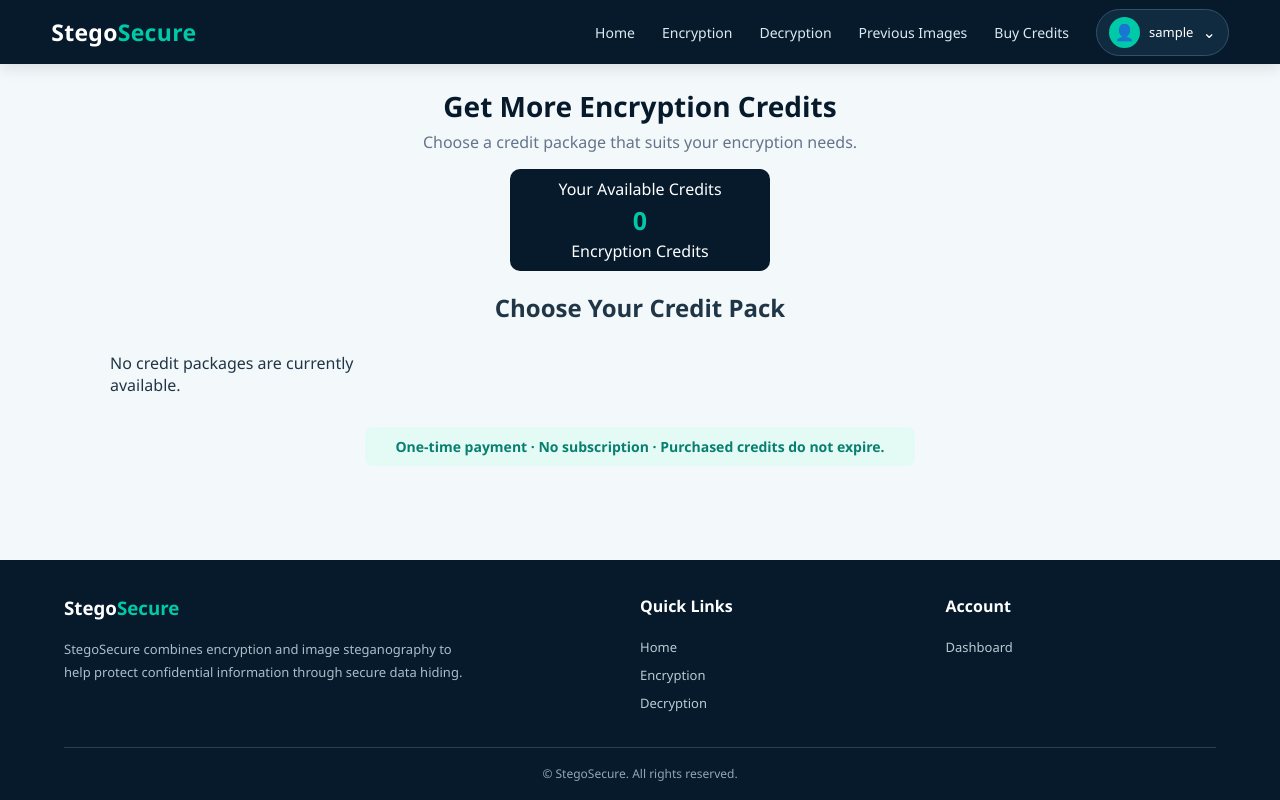
After one commit to nikhilkadam-lab/StegoSecure, a Flask app: page /credits in a window 1280 px wide. The commit adds this page. Run offline with Flask 3, Linux system fonts and the light colour scheme; the visitor is signed in with stand-in values (Sample User, id 1); data that the repository does not hold is empty; some libraries are stand-ins or nearby versions.

Commit message:
Implement Razorpay credit purchases and navigation

```diff
--- a/app.py
+++ b/app.py
@@ -77,6 +77,10 @@ CSRFProtect(app)
 from routes.auth_routes import auth_bp
 
 app.register_blueprint(auth_bp)
+
+from routes.payment_routes import payment_bp
+
+app.register_blueprint(payment_bp)
 
 
 def load_encrypted_png(uploaded):
--- a/config.py
+++ b/config.py
@@ -13,6 +13,10 @@ load_dotenv(BASE_DIR / ".env")
 class Config:
     SECRET_KEY = os.getenv("SECRET_KEY")
 
+        # Razorpay payment configuration
+    RAZORPAY_KEY_ID = os.getenv("RAZORPAY_KEY_ID")
+    RAZORPAY_KEY_SECRET = os.getenv("RAZORPAY_KEY_SECRET")
+
     SESSION_COOKIE_HTTPONLY = True
     SESSION_COOKIE_SAMESITE = "Lax"
     SESSION_COOKIE_SECURE = (
--- a/requirements.txt
+++ b/requirements.txt
@@ -22,3 +22,4 @@ typing_extensions==4.16.0
 Werkzeug==3.1.9
 WTForms==3.3.2
 numpy==2.5.4
+razorpay==2.0.1
--- /dev/null
+++ b/routes/payment_routes.py
@@ -0,0 +1,114 @@
+
+from flask import (
+    Blueprint,
+    render_template,
+    request,
+    jsonify,
+    session,
+    current_app,
+)
+
+from services.payment_service import (
+    get_active_plans,
+    create_razorpay_order,
+)
+from services.credit_service import get_remaining_credits
+from services.payment_service import verify_and_credit_payment
+
+
+payment_bp = Blueprint("payments", __name__)
+
+
+@payment_bp.route("/credits")
+def credits_page():
+    if "user_id" not in session:
+        from flask import redirect, url_for
+        return redirect(
+            url_for("auth.login", next=url_for("payments.credits_page"))
+        )
+
+    try:
+        plans = get_active_plans()
+        remaining_credits = get_remaining_credits(session["user_id"])
+
+        return render_template(
+            "credits.html",
+            plans=plans,
+            remaining_credits=remaining_credits,
+        )
+
+    except Exception:
+        current_app.logger.exception("Unable to load credit plans")
+        return "Unable to load credit plans. Please try again.", 500
+
+
+@payment_bp.route("/payments/create-order", methods=["POST"])
+def create_order():
+    if "user_id" not in session:
+        return jsonify({"error": "Please log in first."}), 401
+
+    data = request.get_json(silent=True) or {}
+    plan_id = data.get("plan_id")
+
+    if not isinstance(plan_id, int) or isinstance(plan_id, bool) or plan_id <= 0:
+        return jsonify({"error": "Invalid credit plan."}), 400
+
+    try:
+        order = create_razorpay_order(
+            user_id=session["user_id"],
+            plan_id=plan_id,
+            key_id=current_app.config["RAZORPAY_KEY_ID"],
+            key_secret=current_app.config["RAZORPAY_KEY_SECRET"],
+        )
+
+        order["key_id"] = current_app.config["RAZORPAY_KEY_ID"]
+
+        return jsonify(order), 200
+
+    except ValueError as exc:
+        return jsonify({"error": str(exc)}), 400
+
+    except Exception:
+        current_app.logger.exception("Razorpay order creation failed")
+        return jsonify({
+            "error": "Unable to start payment. Please try again."
+        }), 500
+
+
+@payment_bp.route("/payments/verify", methods=["POST"])
+def verify_payment():
+    if "user_id" not in session:
+        return jsonify({"error": "Please log in first."}), 401
+
+    data = request.get_json(silent=True) or {}
+
+    payment_id = data.get("razorpay_payment_id")
+    order_id = data.get("razorpay_order_id")
+    signature = data.get("razorpay_signature")
+
+    if not all(
+        isinstance(value, str) and value.strip()
+        for value in (payment_id, order_id, signature)
+    ):
+        return jsonify({"error": "Invalid payment details."}), 400
+
+    try:
+        result = verify_and_credit_payment(
+            user_id=session["user_id"],
+            payment_id=payment_id,
+            order_id=order_id,
+            signature=signature,
+            key_id=current_app.config["RAZORPAY_KEY_ID"],
+            key_secret=current_app.config["RAZORPAY_KEY_SECRET"],
+        )
+
+        return jsonify(result), 200
+
+    except ValueError as exc:
+        return jsonify({"error": str(exc)}), 400
+
+    except Exception:
+        current_app.logger.exception("Payment verification failed")
+        return jsonify({
+            "error": "Unable to verify payment. Please contact support if money was deducted."
+        }), 500
--- a/templates/base.html
+++ b/templates/base.html
@@ -307,6 +307,10 @@
                     Previous Images
                 </a>
 
+                <a href="{{ url_for('payments.credits_page') }}">
+    Buy Credits
+</a>
+
                 <details class="profile-menu">
 
                     <summary class="profile-trigger">
--- /dev/null
+++ b/templates/credits.html
@@ -0,0 +1,319 @@
+{% extends "base.html" %}
+
+{% block title %}Buy Credits | StegoSecure{% endblock %}
+
+{% block extra_css %}
+
+.credits-page {
+    max-width: 1100px;
+    margin: 18px auto 25px;
+    padding: 0 20px;
+}
+
+.credits-heading {
+    text-align: center;
+    margin-bottom: 14px;
+}
+
+.credits-heading h1 {
+    color: var(--navy);
+    font-size: 28px;
+    margin-bottom: 6px;
+}
+
+.credits-heading p {
+    color: var(--muted);
+    margin-top: 5px;
+}
+
+.balance-card {
+    max-width: 260px;
+    margin: 0 auto 18px;
+    padding: 9px 15px;
+    background: var(--navy);
+    color: white;
+    border-radius: 10px;
+    text-align: center;
+}
+
+.balance-card h2 {
+    margin: 3px 0;
+    color: var(--teal);
+    font-size: 25px;
+}
+
+.plan-grid {
+    display: grid;
+    grid-template-columns: repeat(4, 1fr);
+    gap: 16px;
+}
+
+.plan-card {
+    background: white;
+    border: 1px solid var(--border);
+    border-radius: 13px;
+    padding: 17px 15px;
+    text-align: center;
+    position: relative;
+    transition: transform .2s, box-shadow .2s;
+}
+
+.plan-card:hover {
+    transform: translateY(-4px);
+    box-shadow: 0 10px 25px #071a2b12;
+}
+
+.plan-card.popular {
+    border: 2px solid var(--teal);
+}
+
+.popular-label {
+    display: inline-block;
+    background: #e4faf5;
+    color: #087f70;
+    padding: 5px 12px;
+    border-radius: 20px;
+    font-size: 11px;
+    font-weight: 700;
+    margin-bottom: 8px;
+}
+
+.plan-card h3 {
+    color: var(--navy);
+    margin: 8px 0;
+}
+
+.plan-price {
+    font-size: 27px;
+    font-weight: 750;
+    color: var(--primary);
+    margin: 12px 0 5px;
+}
+
+.plan-credits {
+    color: var(--muted);
+    margin-bottom: 16px;
+    font-size: 14px;
+}
+
+.buy-button {
+    width: 100%;
+    border: 0;
+    border-radius: 7px;
+    padding: 10px;
+    background: var(--navy);
+    color: white;
+    font-weight: 650;
+    cursor: pointer;
+    transition: background .2s;
+}
+
+.buy-button:hover {
+    background: var(--primary);
+}
+
+.plan-note {
+    text-align: center;
+    color: #087f70;
+    margin: 15px auto 0;
+    font-size: 14px;
+    font-weight: 750;
+    background: #e4faf5;
+    padding: 10px 15px;
+    border-radius: 8px;
+    max-width: 550px;
+}
+
+@media(max-width: 900px) {
+    .plan-grid {
+        grid-template-columns: repeat(2, 1fr);
+    }
+}
+
+@media(max-width: 500px) {
+    .plan-grid {
+        grid-template-columns: 1fr;
+    }
+
+    .credits-page {
+        padding: 0 15px;
+    }
+
+    .credits-heading h1 {
+        font-size: 24px;
+    }
+}
+
+{% endblock %}
+
+
+{% block content %}
+
+<section class="credits-page">
+
+    <div class="credits-heading">
+        <h1>Get More Encryption Credits</h1>
+        <p>
+            Choose a credit package that suits your encryption needs.
+        </p>
+    </div>
+
+    <div class="balance-card">
+        <div>Your Available Credits</div>
+        <h2>{{ remaining_credits if remaining_credits is not none else 0 }}</h2>
+        <div>Encryption Credits</div>
+    </div>
+
+    <h2 style="text-align:center; margin-bottom:12px;">
+        Choose Your Credit Pack
+    </h2>
+
+    <div class="plan-grid">
+
+        {% for plan in plans %}
+
+            <div class="plan-card {% if plan.name == 'Standard' %}popular{% endif %}">
+
+                {% if plan.name == 'Standard' %}
+                    <span class="popular-label">POPULAR</span>
+                {% endif %}
+
+                <h3>{{ plan.name }}</h3>
+
+                <div class="plan-price">
+                    ₹{{ "%.2f"|format(plan.price) }}
+                </div>
+
+                <div class="plan-credits">
+                    {{ plan.encryptions }} Encryption Credits
+                </div>
+
+                <button
+                    type="button"
+                    class="buy-button"
+                    onclick="startPurchase({{ plan.id }})">
+                    Buy Now
+                </button>
+
+            </div>
+
+        {% else %}
+
+            <p>No credit packages are currently available.</p>
+
+        {% endfor %}
+
+    </div>
+
+    <p class="plan-note">
+        One-time payment · No subscription · Purchased credits do not expire.
+    </p>
+
+</section>
+
+<input type="hidden"
+       id="csrfToken"
+       value="{{ csrf_token() }}">
+
+{% endblock %}
+
+
+{% block extra_js %}
+
+<script src="https://checkout.razorpay.com/v1/checkout.js"></script>
+
+<script>
+async function startPurchase(planId) {
+
+    try {
+
+        const response = await fetch(
+            "{{ url_for('payments.create_order') }}",
+            {
+                method: "POST",
+                headers: {
+                    "Content-Type": "application/json",
+                    "X-CSRFToken": document.getElementById("csrfToken").value
+                },
+                body: JSON.stringify({
+                    plan_id: planId
+                })
+            }
+        );
+
+        const order = await response.json();
+
+        if (!response.ok) {
+            alert(order.error || "Unable to start payment.");
+            return;
+        }
+
+        const options = {
+            key: order.key_id,
+            amount: order.amount,
+            currency: order.currency,
+            name: "StegoSecure",
+            description: order.plan_name + " - " + order.credits + " Credits",
+            order_id: order.order_id,
+
+            handler: async function (paymentResponse) {
+                try {
+                    const response = await fetch(
+                        "{{ url_for('payments.verify_payment') }}",
+                        {
+                            method: "POST",
+                            headers: {
+                                "Content-Type": "application/json",
+                                "X-CSRFToken": document.getElementById("csrfToken").value
+                            },
+                            body: JSON.stringify(paymentResponse)
+                        }
+                    );
+
+                    const result = await response.json();
+
+                    if (!response.ok) {
+                        alert(result.error || "Payment verification failed.");
+                        return;
+                    }
+
+                    alert(
+                        "Payment successful! " +
+                        result.credits +
+                        " credits added."
+                    );
+
+                    window.location.reload();
+
+                } catch (error) {
+                    console.error("Payment verification error:", error);
+                    alert(
+                        "Unable to verify payment right now. " +
+                        "Please contact support if money was deducted."
+                    );
+                }
+            },
+
+            theme: {
+                color: "#087f8c"
+            }
+        };
+
+        const checkout = new Razorpay(options);
+
+        checkout.on("payment.failed", function () {
+            alert("Payment failed. Please try again.");
+        });
+
+        checkout.open();
+
+    } catch (error) {
+
+        console.error(error);
+        alert("Unable to connect to the payment service.");
+
+    }
+}
+</script>
+
+{% endblock %}
```
Also changed, not shown: services/payment_service.py (added, +275 -0 lines), services/steganography_service.py (+7 -3 lines), templates/decryption.html (+4 -3 lines), private_storage/encrypted_images/user_1/7e38626520ad4b2baddd70f1b465edd7.png (added), private_storage/encrypted_images/user_3/4ea4ff29b5a241c6a772c5d811ff5a55.png (added), 3 other files.
